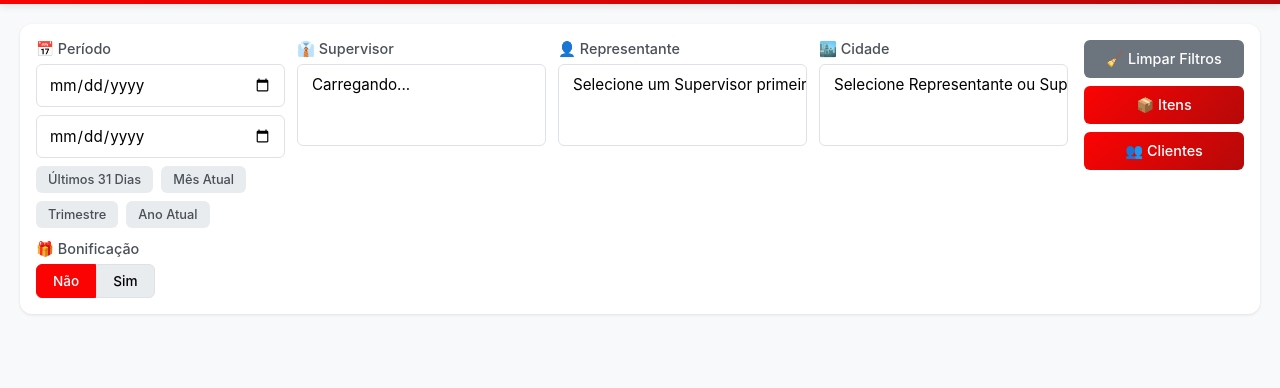
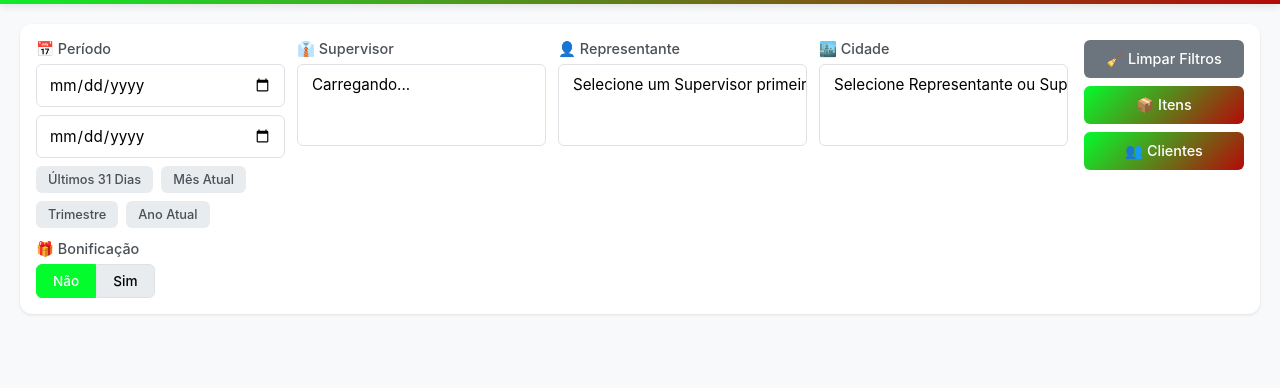
Before and after one commit to Angeloxiru/Ger_Comercial, a website: page dashboards/dashboard-vendas-equipe.html in a window 1280 px wide. Shown: the part 96-484 px from the top of the page. Drawn offline with Linux system fonts and the light colour scheme.

Commit message:
Update dashboard-shell.css

```diff
--- a/css/dashboard-shell.css
+++ b/css/dashboard-shell.css
@@ -13,7 +13,7 @@
 
 /* 1. TOKENS — fonte única de verdade do tema */
 :root {
-  --gc-color-primary:        #fc0303;
+  --gc-color-primary:        #03fc2c;
   --gc-color-primary-dark:   #b50909;
   --gc-color-accent:         #ffd700;
   --gc-color-accent-hover:   #ffc800;
```
